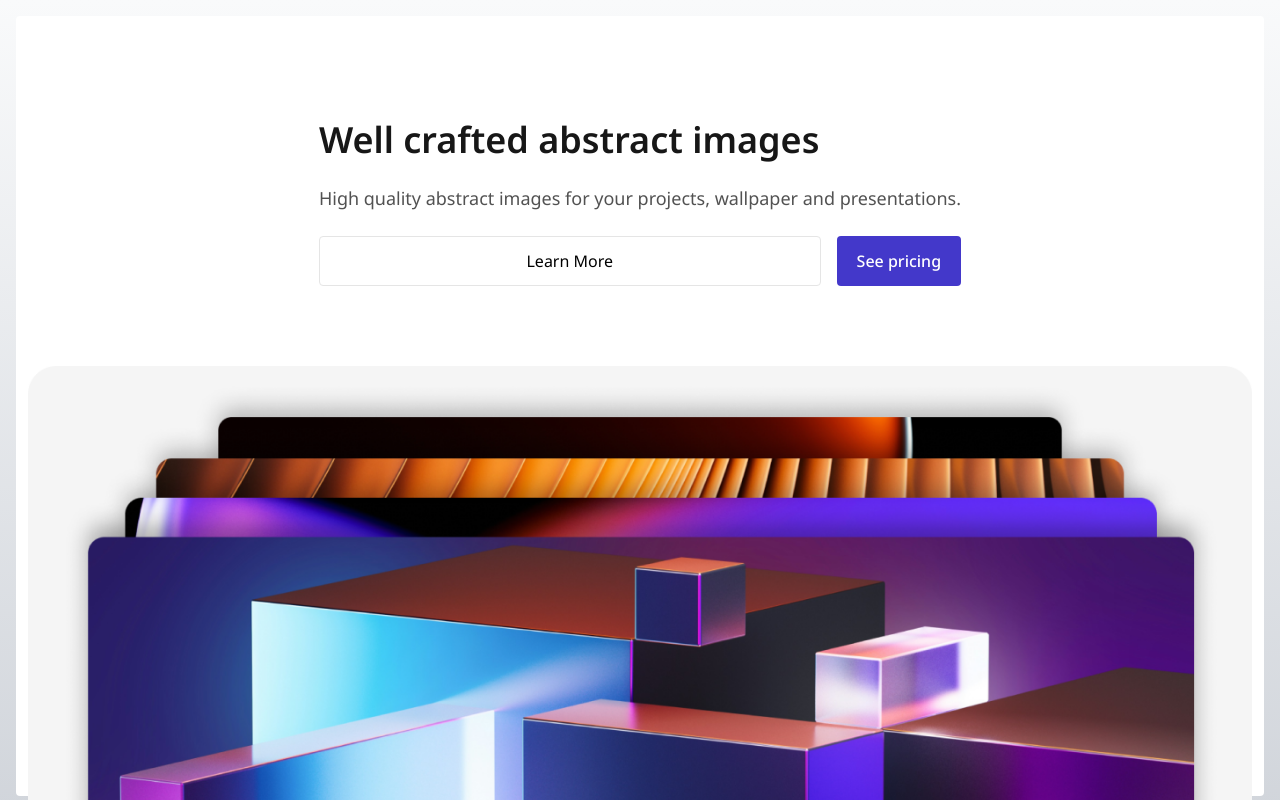
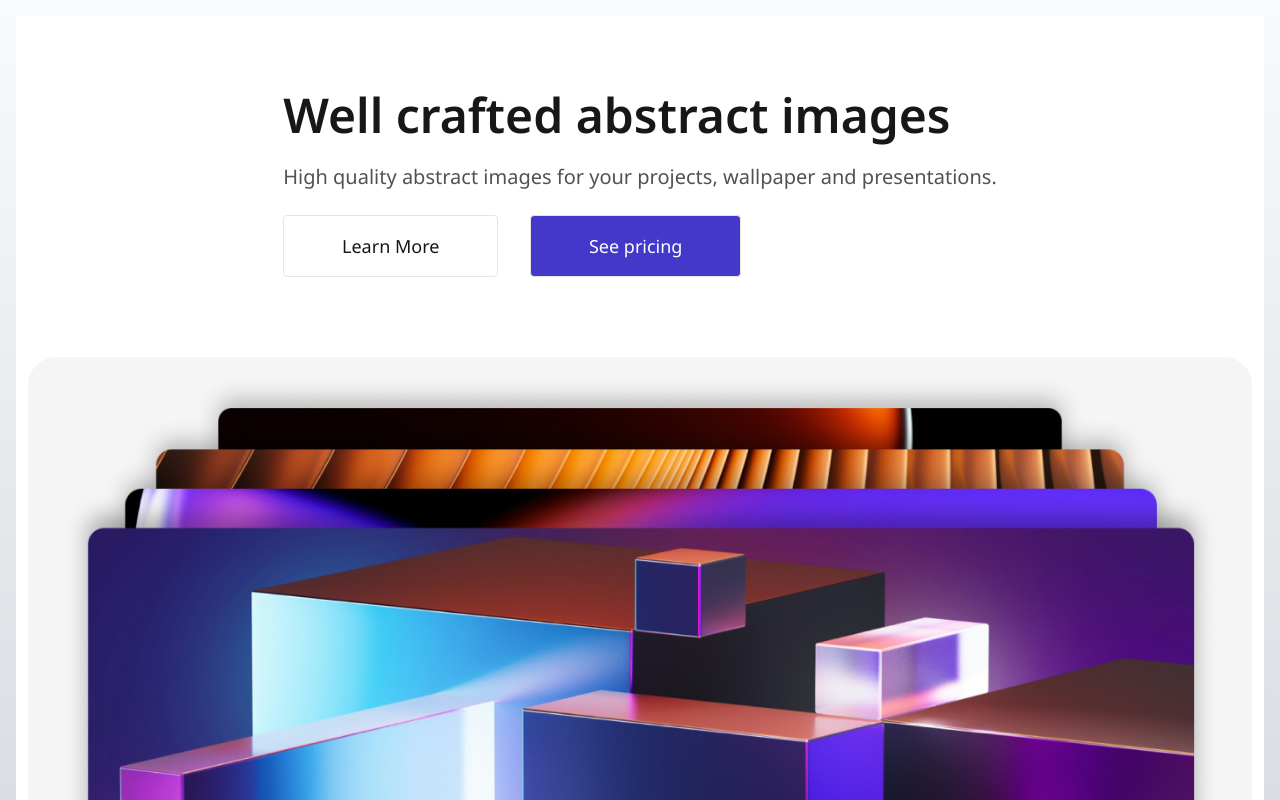
Before and after one commit to guizzettic/gfe-signin, a React (Vite) app in the folder client/: page /hero_section in a window 1280 px wide. Shown: the top 800 px of the page. Built offline with nearby package versions, Linux system fonts and the light colour scheme.

Commit message:
fixed styling on tablet

```diff
--- a/client/src/Hero_Section/components/HeroMessage.tsx
+++ b/client/src/Hero_Section/components/HeroMessage.tsx
@@ -1,18 +1,18 @@
 const HeroMessage: React.FC = () => {
   return (
     <div className="flex h-[260px] flex-col justify-center gap-6">
-      <h1 className="text-4xl font-semibold text-neutral-900">
+      <h1 className="text-4xl font-semibold text-neutral-900 md:text-5xl">
         Well crafted abstract images
       </h1>
-      <span className="text-lg font-normal text-neutral-600">
+      <span className="text-lg font-normal text-neutral-600 md:text-xl">
         High quality abstract images for your projects, wallpaper and
         presentations.
       </span>
-      <div className="flex gap-4 self-stretch">
-        <button className="flex grow items-center justify-center gap-1.5 rounded border-[0.5px] border-solid border-neutral-200 bg-white px-5 py-3">
+      <div className="flex gap-4 self-stretch md:w-[458px] md:gap-8">
+        <button className="flex grow items-center justify-center gap-1.5 rounded border-[0.5px] border-solid border-neutral-200 bg-white px-5 py-3 text-neutral-900 md:px-6 md:py-4 md:text-lg">
           Learn More
         </button>
-        <button className="gap-1.5 rounded bg-indigo-700 px-5 py-3 text-base font-medium text-white">
+        <button className="flex grow items-center justify-center gap-1.5 rounded border-[0.5px] border-solid border-neutral-200 bg-indigo-700 px-5 py-3 text-white md:px-6 md:py-4 md:text-lg">
           See pricing
         </button>
       </div>
--- a/client/src/Hero_Section/pages/HeroSection.tsx
+++ b/client/src/Hero_Section/pages/HeroSection.tsx
@@ -3,8 +3,8 @@ import HeroMessage from "../components/HeroMessage";
 
 const HeroSection: React.FC = () => {
   return (
-    <div className="m-4 flex h-[780px] grow flex-col items-center justify-center rounded bg-white">
-      <div className="flex h-[668px] flex-col items-center justify-around gap-12 rounded px-3 py-12">
+    <div className="m-4 flex h-[780px] grow flex-col items-center justify-center rounded bg-white md:h-[992px]">
+      <div className="flex h-[668px] flex-col items-center justify-around gap-12 rounded px-3 py-12 md:h-[938px]">
         <HeroMessage />
         <img
           src={prism}
```
